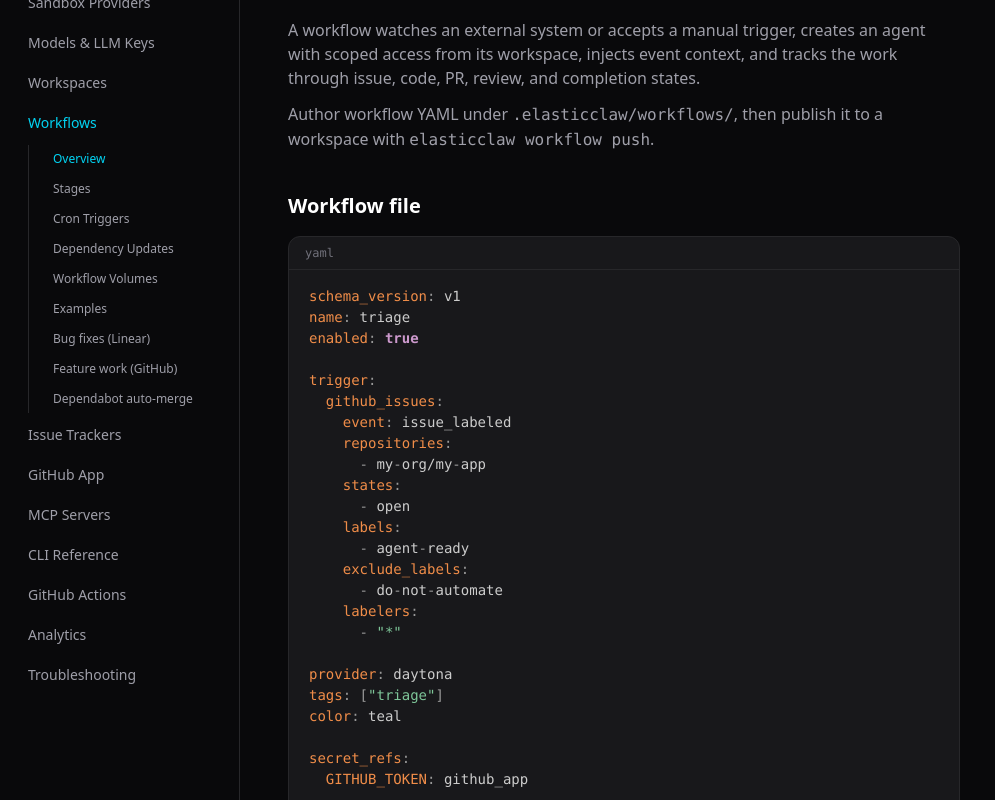
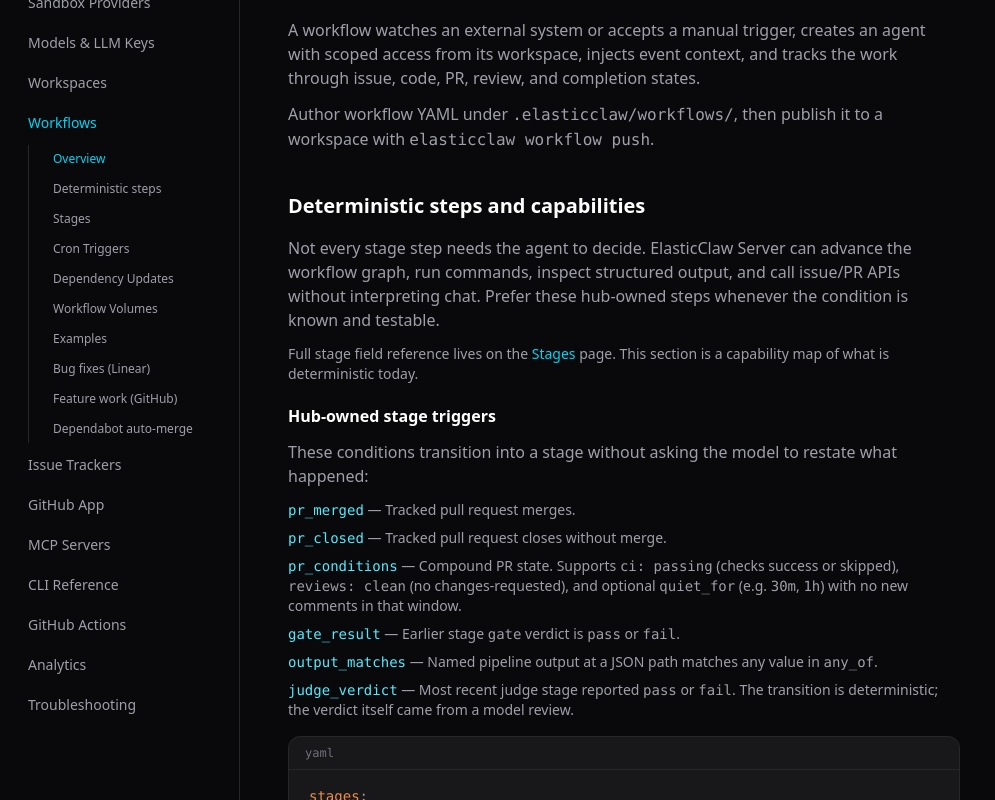
Before and after one commit to elasticclaw/elasticclaw.ai, a Next.js app: page /docs/workflows in a window 1280 px wide. Shown: the part 300-1100 px from the top of the page, without its empty margins (0-995 px from the left). Built offline with nearby package versions, Linux system fonts and the light colour scheme.

Commit message:
docs: add deterministic workflow steps capability map
Document hub-owned deterministic triggers, gates, on-enter actions, and
skip rules under Workflows, and distinguish them from agent chat markers
and judge stages. Link from the docs sidebar for discovery.

```diff
--- a/src/app/docs/layout.tsx
+++ b/src/app/docs/layout.tsx
@@ -64,6 +64,10 @@ const NAV_ITEMS: NavItem[] = [
     label: "Workflows",
     children: [
       { href: "/docs/workflows", label: "Overview" },
+      {
+        href: "/docs/workflows#deterministic-steps",
+        label: "Deterministic steps",
+      },
       { href: "/docs/stages", label: "Stages" },
       { href: "/docs/cron-triggers", label: "Cron Triggers" },
       { href: "/docs/dependency-updates", label: "Dependency Updates" },
--- a/src/app/docs/workflows/page.tsx
+++ b/src/app/docs/workflows/page.tsx
@@ -1,4 +1,5 @@
 import type { Metadata } from "next";
+import Link from "next/link";
 import { DocsPage, CodeBlock, Section, Note } from "@/components/docs-page";
 
 export const metadata: Metadata = { title: "Workflows" };
@@ -20,6 +21,246 @@ export default function WorkflowsPage() {
           Author workflow YAML under <code>.elasticclaw/workflows/</code>, then
           publish it to a workspace with <code>elasticclaw workflow push</code>.
         </p>
+      </Section>
+
+      <Section id="deterministic-steps" title="Deterministic steps and capabilities">
+        <p>
+          Not every stage step needs the agent to decide. ElasticClaw Server can
+          advance the workflow graph, run commands, inspect structured output,
+          and call issue/PR APIs without interpreting chat. Prefer these
+          hub-owned steps whenever the condition is known and testable.
+        </p>
+        <p className="text-sm">
+          Full stage field reference lives on the{" "}
+          <Link href="/docs/stages" className="text-cyan-400 hover:underline">
+            Stages
+          </Link>{" "}
+          page. This section is a capability map of what is deterministic today.
+        </p>
+
+        <h3 className="text-base font-semibold text-white pt-2">
+          Hub-owned stage triggers
+        </h3>
+        <p>
+          These conditions transition into a stage without asking the model to
+          restate what happened:
+        </p>
+        <div className="space-y-2 text-sm">
+          <p>
+            <code className="text-cyan-300">pr_merged</code> — Tracked pull
+            request merges.
+          </p>
+          <p>
+            <code className="text-cyan-300">pr_closed</code> — Tracked pull
+            request closes without merge.
+          </p>
+          <p>
+            <code className="text-cyan-300">pr_conditions</code> — Compound PR
+            state. Supports <code>ci: passing</code> (checks success or skipped),{" "}
+            <code>reviews: clean</code> (no changes-requested), and optional{" "}
+            <code>quiet_for</code> (e.g. <code>30m</code>, <code>1h</code>) with
+            no new comments in that window.
+          </p>
+          <p>
+            <code className="text-cyan-300">gate_result</code> — Earlier stage{" "}
+            <code>gate</code> verdict is <code>pass</code> or <code>fail</code>.
+          </p>
+          <p>
+            <code className="text-cyan-300">output_matches</code> — Named pipeline
+            output at a JSON path matches any value in <code>any_of</code>.
+          </p>
+          <p>
+            <code className="text-cyan-300">judge_verdict</code> — Most recent
+            judge stage reported <code>pass</code> or <code>fail</code>. The
+            transition is deterministic; the verdict itself came from a model
+            review.
+          </p>
+        </div>
+        <CodeBlock lang="yaml">{`stages:
+  - id: ready_to_merge
+    label: Ready to merge
+    triggers:
+      - pr_conditions:
+          ci: passing
+          reviews: clean
+          quiet_for: 30m
+    on_enter:
+      inject: |
+        CI is green and reviews are clean. Merge when ready.
+
+  - id: merged
+    label: Merged
+    terminal: true
+    triggers:
+      - pr_merged: {}
+    on_enter:
+      add_labels: [done]
+      remove_labels: [needs-review]
+
+  - id: closed_no_merge
+    label: Closed without merge
+    terminal: true
+    triggers:
+      - pr_closed: {}`}</CodeBlock>
+
+        <h3 className="text-base font-semibold text-white pt-2">
+          Deterministic gates over command output
+        </h3>
+        <p>
+          After <code>on_enter</code>, a stage may evaluate a{" "}
+          <code>gate</code> against JSON produced by a <code>run</code> (or
+          other action that persists <code>output</code>). Gates do not ask a
+          model to reinterpret logs.
+        </p>
+        <div className="space-y-2 text-sm">
+          <p>
+            <code className="text-cyan-300">run</code> — Shell command in the
+            sandbox; optional <code>output</code> stores parsed JSON for later
+            stages and templates (<code>{"{{ .Outputs.name.field }}"}</code>).
+          </p>
+          <p>
+            <code className="text-cyan-300">gate</code> — Pass/fail over a named
+            output path with <code>pass</code> / <code>fail</code> value lists,{" "}
+            <code>required</code>, and <code>treat_skipped_as_pass</code>.
+          </p>
+          <p>
+            <code className="text-cyan-300">gate_result</code> — Branch on that
+            verdict from another stage.
+          </p>
+        </div>
+        <CodeBlock lang="yaml">{`stages:
+  - id: validation
+    label: Validation
+    on_enter:
+      run:
+        command: python3 scripts/validate.py
+        output: validation
+        timeout: 15m
+    gate:
+      output: validation
+      pass:
+        path: status
+        values: [clean]
+      fail:
+        path: status
+        values: [issues, error]
+      required: true
+
+  - id: create_pr
+    triggers:
+      - gate_result:
+          stage: validation
+          verdict: pass
+    on_enter:
+      inject: |
+        Validation status: {{ .Outputs.validation.status }}. Open the PR.
+
+  - id: fix_validation
+    triggers:
+      - gate_result:
+          stage: validation
+          verdict: fail
+    on_enter:
+      inject: |
+        Validation failed: {{ .Outputs.validation.reason }}
+        Fix, re-run checks, then continue.`}</CodeBlock>
+
+        <h3 className="text-base font-semibold text-white pt-2">
+          Hub-owned on-enter actions
+        </h3>
+        <p>
+          These run on the server when a stage is entered (no chat marker
+          required):
+        </p>
+        <div className="space-y-2 text-sm">
+          <p>
+            <code className="text-cyan-300">run</code> — Deterministic command
+            execution (<code>command</code>, <code>timeout</code>,{" "}
+            <code>continue_on_error</code>, <code>output</code>).
+          </p>
+          <p>
+            <code className="text-cyan-300">dependency_updates</code> — Ecosystem
+            dependency bumps with structured JSON output. See{" "}
+            <Link
+              href="/docs/dependency-updates"
+              className="text-cyan-400 hover:underline"
+            >
+              Dependency updates
+            </Link>
+            .
+          </p>
+          <p>
+            <code className="text-cyan-300">add_labels</code> /{" "}
+            <code className="text-cyan-300">remove_labels</code> — GitHub issue
+            labels.
+          </p>
+          <p>
+            <code className="text-cyan-300">move_issue</code> — Linear, Jira,
+            Shortcut, or GitHub issue status (string or{" "}
+            <code>{"{ status, issue_id }"}</code>).
+          </p>
+          <p>
+            <code className="text-cyan-300">close_issue</code> — Close the
+            associated GitHub issue.
+          </p>
+          <p>
+            <code className="text-cyan-300">merge_pr</code> — Request merge of
+            the tracked PR through the server GitHub path.
+          </p>
+          <p>
+            <code className="text-cyan-300">notify</code> — Send a message via a
+            hub-configured notifier (for example Slack).
+          </p>
+        </div>
+
+        <h3 className="text-base font-semibold text-white pt-2">
+          Skip rules
+        </h3>
+        <p>
+          <code>skip_if</code> and <code>skip_unless</code> jump to another
+          stage before <code>on_enter</code> when issue labels match (or do not
+          match). Evaluation is deterministic over tracker labels only—not
+          pipeline outputs.
+        </p>
+        <CodeBlock lang="yaml">{`stages:
+  - id: working
+    entry: true
+    skip_if:
+      issue_labels:
+        labels: [skip-agent]
+      go_to: skipped
+    on_enter:
+      inject: Read CONTEXT.md and start working.
+
+  - id: skipped
+    terminal: true`}</CodeBlock>
+
+        <h3 className="text-base font-semibold text-white pt-2">
+          Not deterministic (agent or model)
+        </h3>
+        <div className="space-y-2 text-sm">
+          <p>
+            <code className="text-cyan-300">message_contains</code> — Matches
+            agent chat text such as <code>[DONE]</code>. Convenient, but prose
+            is not trusted evidence of a PR, CI result, or side effect.
+          </p>
+          <p>
+            <code className="text-cyan-300">inject</code> — Sends instructions to
+            the agent; useful, but not a proof that work completed.
+          </p>
+          <p>
+            <code className="text-cyan-300">judge</code> — Model-backed review
+            with bounded inputs. Use for subjective quality; use{" "}
+            <code>gate</code> for tool JSON and <code>pr_conditions</code> for
+            CI/review state.
+          </p>
+        </div>
+        <Note>
+          Prefer hub-owned triggers and gates when the next step must be
+          reliable: green CI, clean reviews, merge/close, command exit JSON, or
+          label policy. Keep chat markers for agent UX, not as the only proof
+          that an external system changed.
+        </Note>
       </Section>
 
       <Section title="Workflow file">
```
